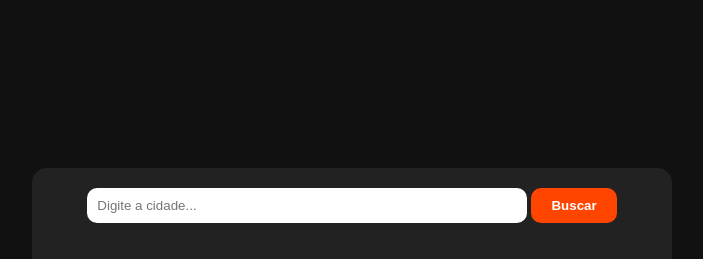
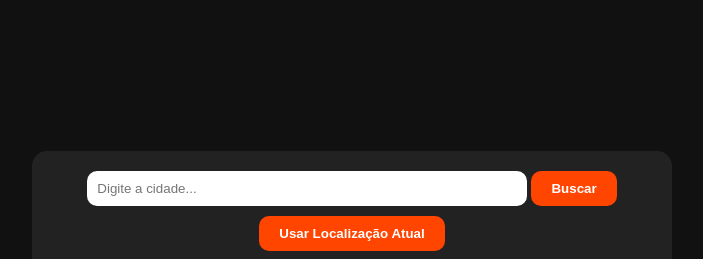
Before and after one commit to java-altf4/Projeto_Tempo_Escola, a plain HTML site: page index.html in a window 1280 px wide. Shown: the part 41-300 px from the top of the page, without its empty margins (288-991 px from the left). Drawn offline with Linux system fonts and the light colour scheme.

Commit message:
index.html

```diff
--- a/index.html
+++ b/index.html
@@ -11,6 +11,7 @@
         <header>
             <input type="text" id="cityInput" placeholder="Digite a cidade..." />
             <button onclick="buscarTempo()">Buscar</button>
+            <button onclick="usarLocalizacao()">Usar Localização Atual</button>
         </header>
 
         <section class="weather-main">
```
